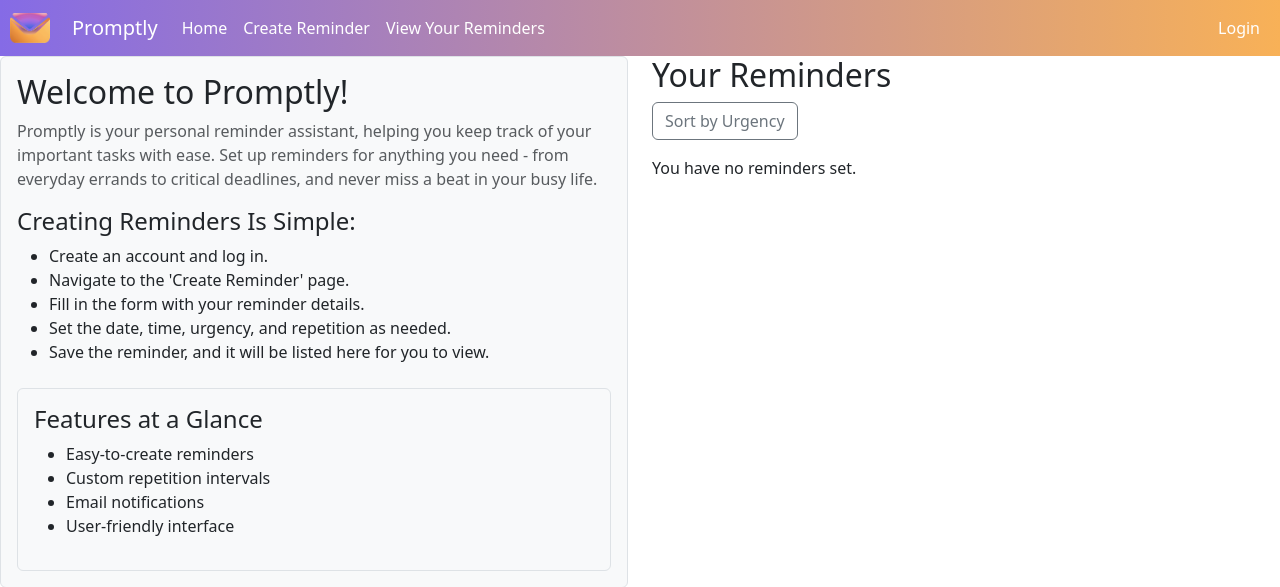
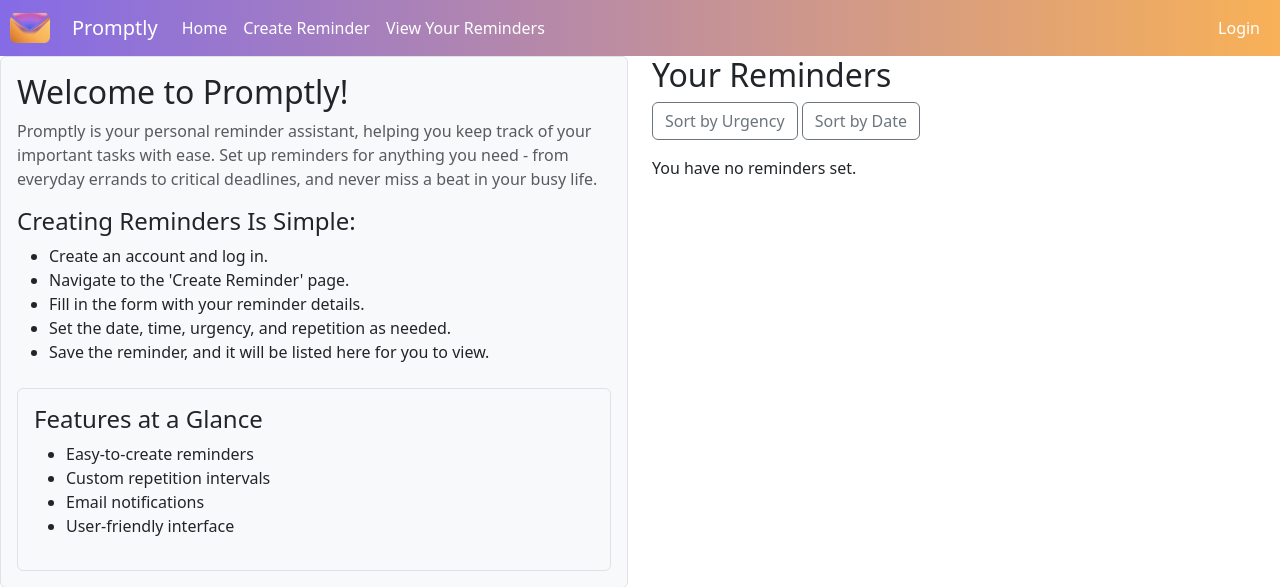
Before and after one commit to CHajde/CS3300_Email_App, a Django app: page / in a window 1280 px wide. Shown: the top 587 px of the page. Run offline with Django 5.2, Linux system fonts and the light colour scheme; data that the repository does not hold is empty; some libraries are stand-ins or nearby versions.

Commit message:
Added sort by date for list on home screen, so the soonest reminders are on top

```diff
--- a/emrem_app/templates/emrem_app/index.html
+++ b/emrem_app/templates/emrem_app/index.html
@@ -34,6 +34,7 @@
         <!-- Right column for displaying list of reminders -->
         <h2>Your Reminders</h2>
         <a href="?sort=urgency" class="btn btn-outline-secondary mb-3">Sort by Urgency</a>
+        <a href="?sort=date" class="btn btn-outline-secondary mb-3">Sort by Date</a>
         {% for reminder in reminders %}
             <div class="card mb-2">
                 <div class="card-body">
--- a/emrem_app/views.py
+++ b/emrem_app/views.py
@@ -42,11 +42,15 @@ class ReminderDetailView(DetailView):
 
 
 def index(request):
-    sort_by = request.GET.get('sort', 'created')  # Default sort is by creation time
-    if sort_by == 'urgency':
-        reminders = Reminder.objects.all().order_by('-urgency')
+    sort = request.GET.get('sort', None)
+
+    if sort == 'urgency':
+        reminders = Reminder.objects.all().order_by('-urgency')  # `-` for descending order (Very Urgent first)
+    elif sort == 'date':
+        reminders = Reminder.objects.all().order_by('reminder_date')  # Soonest reminders first
     else:
-        reminders = Reminder.objects.all()
+        reminders = Reminder.objects.all()  # Default ordering, however the database has it
+
     return render(request, 'emrem_app/index.html', {'reminders': reminders})
 
 
```
